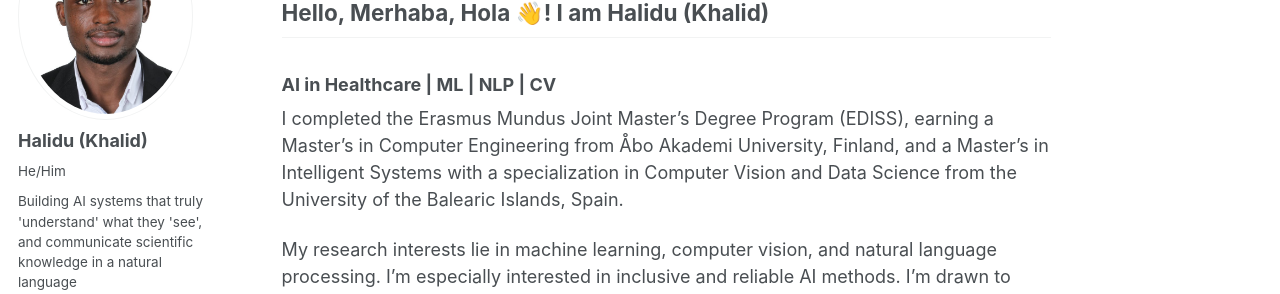
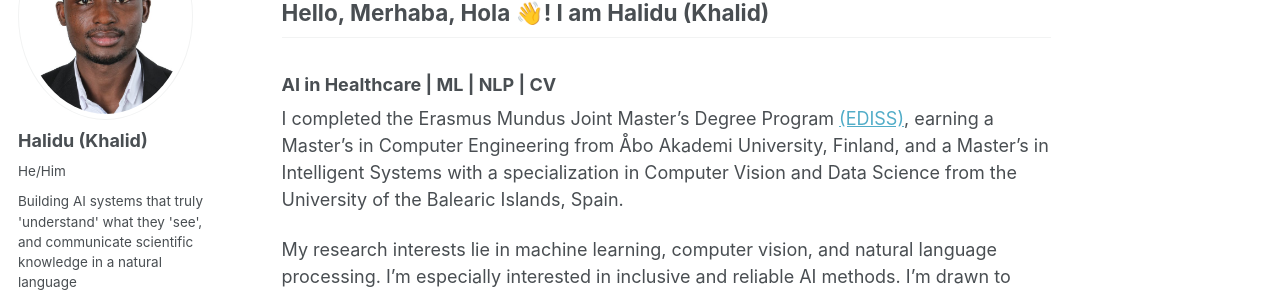
Before and after one commit to abdulaihalidu/abdulaihalidu.github.io, a Jekyll site: the page built from _pages/about.md, in a window 1280 px wide and 1116 px high. Shown: the part 187-481 px from the top of the window. Built offline with Jekyll 4.4.1, drawn with Linux system fonts in a browser that asks for light colours; a script that is not in the unit is left out; part of the change alters nothing that is shown.

```diff
--- a/_pages/about.md
+++ b/_pages/about.md
@@ -9,7 +9,7 @@ redirect_from:
 
 ## Hello, Merhaba, Hola 👋! I am Halidu (Khalid)
 ### AI in Healthcare | ML | NLP | CV
-I completed the Erasmus Mundus Joint Master’s Degree Program (EDISS), earning a Master’s in Computer Engineering from Åbo Akademi University, Finland, and a Master’s in Intelligent Systems with a specialization in Computer Vision and Data Science from the University of the Balearic Islands, Spain.
+I completed the Erasmus Mundus Joint Master’s Degree Program [(EDISS)](https://www.master-ediss.eu/), earning a Master’s in Computer Engineering from Åbo Akademi University, Finland, and a Master’s in Intelligent Systems with a specialization in Computer Vision and Data Science from the University of the Balearic Islands, Spain.
 
 My research interests lie in machine learning, computer vision, and natural language processing. I’m especially interested in inclusive and reliable AI methods. I’m drawn to problems that can be tackled with vision–language and other multimodal models that work well across languages and cultures, with a particular focus on under-resourced communities. I’m also interested in combining ideas from ML, CV, and NLP to develop robust, interpretable AI for high-stakes domains such as healthcare. This includes designing multimodal systems that integrate diverse data sources, stay reliable as data and conditions change, and offer clear, evidence-based explanations that users can trust.
 
```
